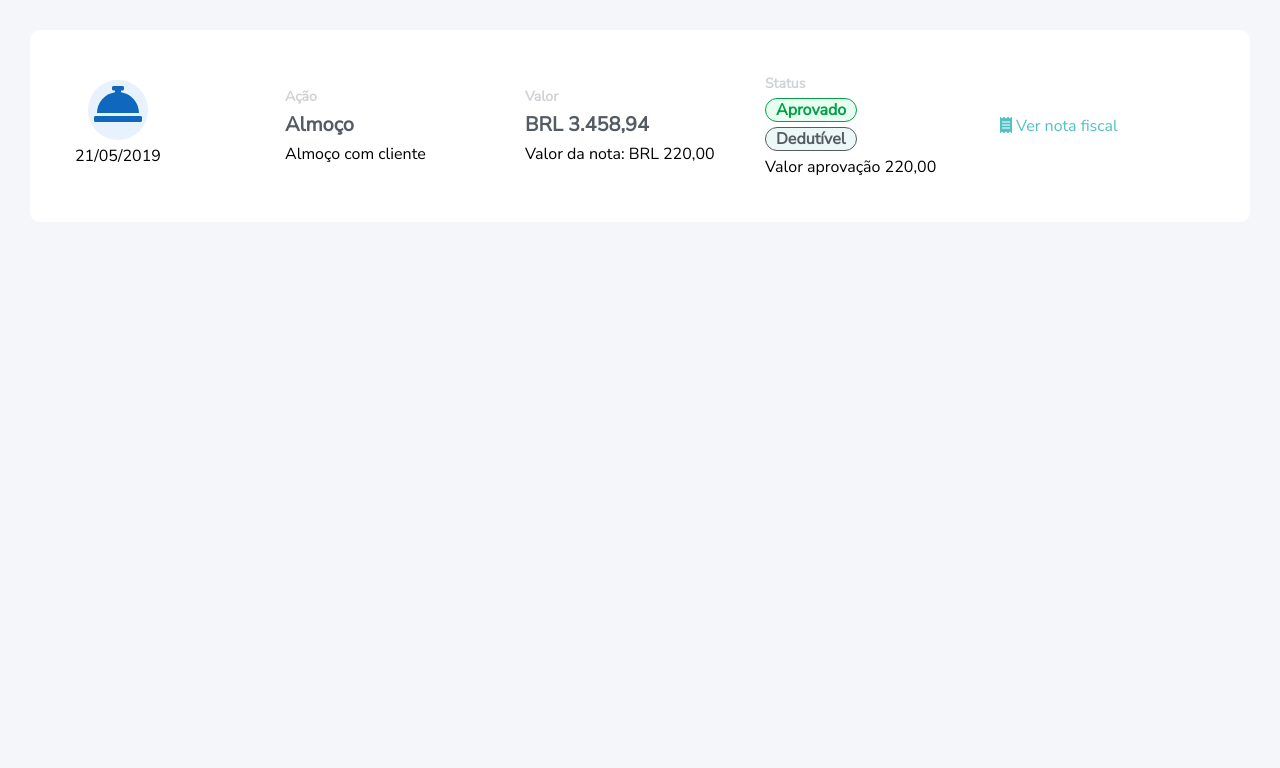
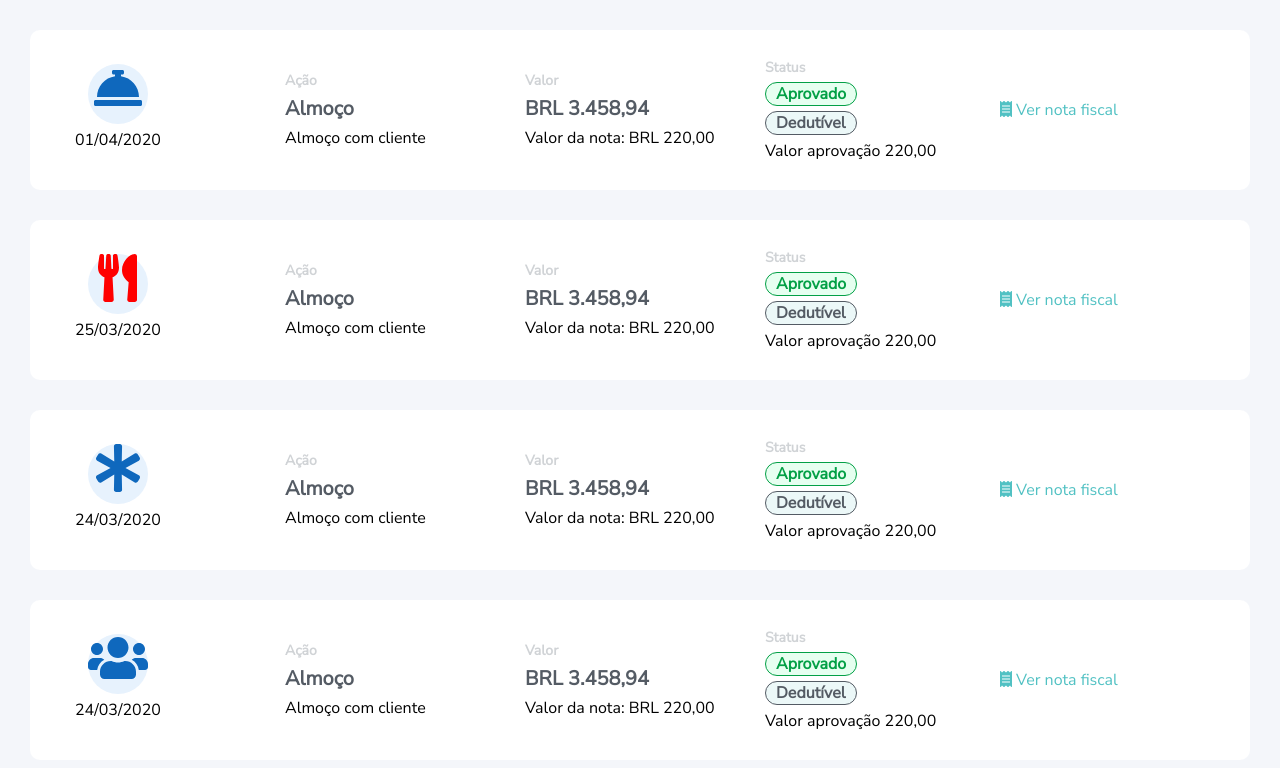
Before and after one commit to Daniel-Quirino/hotmart-challenge-front, a React (Create React App) app: page / in a window 1280 px wide. Shown: the top 768 px of the page. Built offline with nearby package versions, Linux system fonts and the light colour scheme; no server answers.

Commit message:
feat: organized timeline icons

```diff
--- a/src/App.css
+++ b/src/App.css
@@ -20,3 +20,13 @@ a {
   color: #51c1c3;
   text-decoration: none;
 }
+
+
+.flex_column {
+
+  flex-direction: column;
+}
+
+.flex {
+  display: flex;
+}
--- /dev/null
+++ b/src/Common/date.js
@@ -0,0 +1,7 @@
+
+
+export const formatTimeSpanToDefault = (date) => {
+  let newPatternData = new Date(date);
+
+  return `${(`00${newPatternData.getDate()}`).slice(-2)}/${(`00${newPatternData.getMonth() + 1}`).slice(-2)}/${newPatternData.getFullYear()}`;
+}
--- /dev/null
+++ b/src/Enum/Timeline.js
@@ -0,0 +1,5 @@
+export const enumExpenseTypes  = {
+  'hotel-fee': 'Hotel',
+  'food': 'Alimentação',
+  //...
+}
--- /dev/null
+++ b/src/Mocks/timeline.js
@@ -0,0 +1,84 @@
+const timeline = {
+  "content": [
+      {
+          "id": 545,
+          "cardDate": 1585710000000,
+          "cardType": "EXPENSE",
+          "expenseId": 545,
+          "invoiceDate": 1585710000000,
+          "expenseTypeId": 5,
+          "expenseTypeCode": "hotel-fee",
+          "expenseTypeIcon": "concierge-bell",
+          "currencyId": 3,
+          "currencyCode": "BRL",
+          "currencySymbol": "R$",
+          "resourceUrl": "https://staging-backoffice-hotmart.s3.amazonaws.com/accountability/collaborator_6393359/accountability_742/expense_545_file_615_Captura%20de%20tela%20de%202019-11-24%2010-15-50.png",
+          "contentType": "image/png",
+          "amountSpent": 11.11,
+          "amountTotal": 222.22,
+          "notes": "sadasd",
+          "status": "PENDING",
+          "updatedOn": 1585069977693,
+          "expenseEvaluation": null
+      },
+      {
+          "id": 544,
+          "cardDate": 1585105200000,
+          "cardType": "EXPENSE",
+          "expenseId": 544,
+          "invoiceDate": 1585105200000,
+          "expenseTypeId": 1,
+          "expenseTypeCode": "food",
+          "expenseTypeIcon": "utensils",
+          "currencyId": 3,
+          "currencyCode": "BRL",
+          "currencySymbol": "R$",
+          "resourceUrl": "https://staging-backoffice-hotmart.s3.amazonaws.com/accountability/collaborator_6393359/accountability_742/expense_544_file_614_Captura%20de%20tela%20de%202019-11-21%2009-36-41.png",
+          "contentType": "image/png",
+          "amountSpent": 1.11,
+          "amountTotal": 2.22,
+          "notes": "dsfsdsffds",
+          "status": "PENDING",
+          "updatedOn": 1585069977693,
+          "expenseEvaluation": null
+      },
+      {
+          "id": 1374,
+          "cardDate": 1585069978256,
+          "cardType": "ACCOUNTABILITY_SUBMITTED",
+          "author": {
+              "id": 6393359,
+              "name": "Henrique Elias",
+              "email": "henrique.elias@hotmart.com"
+          },
+          "notes": null,
+          "status": null
+      },
+      {
+          "id": 1373,
+          "cardDate": 1585069977972,
+          "cardType": "EVALUATION",
+          "author": {
+              "id": 6393359,
+              "name": "Henrique Elias",
+              "email": "henrique.elias@hotmart.com"
+          },
+          "notes": null,
+          "status": "PENDING"
+      },
+      {
+          "id": 1372,
+          "cardDate": 1585059146350,
+          "cardType": "ACCOUNTABILITY_CREATED",
+          "author": {
+              "id": 6393359,
+              "name": "Henrique Elias",
+              "email": "henrique.elias@hotmart.com"
+          },
+          "notes": null,
+          "status": null
+      }
+  ]
+}
+
+export default timeline;
--- /dev/null
+++ b/src/Pages/AnticipationRefund/Components/Timeline/Components/Icon.scss
@@ -0,0 +1,11 @@
+.timeline__concierge_bell-color {
+  color: #0f68bd;
+}
+
+.timeline__food-color, .timeline__hotmart-color {
+  color: red
+}
+
+.timeline__users-color {
+  color: #0f68bd;
+}
--- /dev/null
+++ b/src/Pages/AnticipationRefund/Components/Timeline/Components/Icons.js
@@ -0,0 +1,116 @@
+import { FontAwesomeIcon } from '@fortawesome/react-fontawesome';
+import { faConciergeBell } from '@fortawesome/free-solid-svg-icons';
+import { faReceipt } from '@fortawesome/free-solid-svg-icons';
+import { faUtensils } from '@fortawesome/free-solid-svg-icons';
+import { faFireAlt } from '@fortawesome/free-solid-svg-icons';
+import { faUsers } from '@fortawesome/free-solid-svg-icons';
+import { faAsterisk } from '@fortawesome/free-solid-svg-icons';
+
+import './Icon.scss';
+
+const renderHotelIcon = () => {
+  return (
+    <FontAwesomeIcon
+      className='timeline__concierge_bell-color'
+      icon={faConciergeBell}
+      size="3x"
+    />
+  )
+}
+
+const renderAsteriskIcon = () => {
+  return (
+    <FontAwesomeIcon
+      className='timeline__concierge_bell-color'
+      icon={faAsterisk}
+      size="3x"
+    />
+  )
+}
+
+const renderUsersIcon = () => {
+  return (
+    <FontAwesomeIcon
+      className='timeline__users-color'
+      icon={faUsers}
+      size="3x"
+    />
+  )
+}
+
+const renderReceiptIcon = () => {
+  return (
+    <FontAwesomeIcon
+      className='timeline__note_icon-color'
+      icon={faReceipt}
+      size="1x"
+    />
+  )
+}
+
+const renderFoodIcon = () => {
+  return (
+    <FontAwesomeIcon
+      className='timeline__food-color'
+      icon={faUtensils}
+      size="3x"
+    />
+  )
+}
+
+const renderHotmartIcon = () => {
+  return (
+    <FontAwesomeIcon
+      className='timeline__hotmart-color'
+      icon={faFireAlt}
+      size="3x"
+    />
+  )
+}
+
+const renderExpanseIcon = (expenseType) => {
+  let icon = <></>;
+
+  switch (expenseType) {
+    case 'hotel-fee':
+      icon = renderHotelIcon();
+      break;
+    case 'food':
+      icon = renderFoodIcon();
+      break;
+    default:
+      icon = renderHotmartIcon();
+      break
+  }
+
+  return icon;
+}
+
+
+
+export const renderFontAwesomeIcon = (cardType, typeCode = '') => {
+  let icon = <></>;
+
+  switch (cardType) {
+    case 'ACCOUNTABILITY_SUBMITTED':
+      icon = renderAsteriskIcon();
+      break;
+    case 'EVALUATION':
+      icon = renderUsersIcon();
+      break;
+    case 'ACCOUNTABILITY_CREATED':
+      icon = renderAsteriskIcon();
+      break;
+    case 'EXPENSE':
+      icon = renderExpanseIcon(typeCode);
+      break;
+    case 'RECEIPT':
+      icon = renderReceiptIcon();
+      break;
+    default:
+      icon = renderUsersIcon();
+      break;
+  }
+
+  return icon;
+}
--- a/src/Pages/AnticipationRefund/Components/Timeline/Timeline.js
+++ b/src/Pages/AnticipationRefund/Components/Timeline/Timeline.js
@@ -1,33 +1,29 @@
 import React, { useEffect } from 'react';
-import { FontAwesomeIcon } from '@fortawesome/react-fontawesome';
-import { faConciergeBell } from '@fortawesome/free-solid-svg-icons';
-import { faReceipt } from '@fortawesome/free-solid-svg-icons';
 
 import { Store } from '../../../../Infrastructure/Store/Store';
 import doGetTimeline from '../../../../Infrastructure/Actions/Timeline';
+import { renderFontAwesomeIcon } from './Components/Icons';
+import { formatTimeSpanToDefault } from '../../../../Common/date';
+
+import './Timeline.scss';
+import timeline from '../../../../Mocks/timeline';
 
 
-import './Timeline.scss';
-
-const renderIcon = () => {
+const renderExpanseCardIconData = (item) => {
   return (
-    <div className='timeline__icon'>
+    <li className='timeline__icon'>
       <div className='timeline__icon-flex'>
         <div className='timeline__icon-radius'>
-          <FontAwesomeIcon
-            className='timeline__concierge_bell-color'
-            icon={faConciergeBell}
-            size="3x"
-          />
+          {renderFontAwesomeIcon(item.cardType, item.expenseTypeCode)}
         </div>
-        <p className='timeline__text'>21/05/2019</p>
+      <p className='timeline__text'>{formatTimeSpanToDefault(item.cardDate)}</p>
       </div>
-    </div>
+    </li>
   )
 }
 
 
-const renderTimelineAction = (label, strongText, text) => {
+const renderExpanseCardAction = (label, strongText, text) => {
   return (
     <li className='timeline__action'>
       <p className='timeline__label'> {label} </p>
@@ -37,7 +33,7 @@ const renderTimelineAction = (label, strongText, text) => {
   )
 }
 
-const renderTimelineValue = (label, strongText, text) => {
+const renderExpanseCardValue = (label, strongText, text) => {
   return (
     <li className='timeline__value'>
       <p className='timeline__label'> {label} </p>
@@ -47,7 +43,7 @@ const renderTimelineValue = (label, strongText, text) => {
   )
 }
 
-const renderTimelineStatus = (label, aproveButtonText, deductibleButtonText, text) => {
+const renderExpanseCardStatus = (label, aproveButtonText, deductibleButtonText, text) => {
   return (
     <li className='timeline__status'>
       <p className='timeline__label'> {label} </p>
@@ -74,17 +70,50 @@ const deductibleText = () => {
   )
 }
 
-const renderReceipt = () => {
+const renderExpanseCardReceipt = () => {
   return (
     <li className='timeline__receipt'>
       <a href='http://localhost:3000' className='timeline__link'>
-        <FontAwesomeIcon
-          className='timeline__note_icon-color'
-          icon={faReceipt}
-          size="1x"
-        /> Ver nota fiscal
+        {renderFontAwesomeIcon('RECEIPT')} Ver nota fiscal
       </a>
     </li>
+  )
+}
+
+const renderExpenseCard = (item) => {
+  return (
+    <li className='timeline__grid'>
+      {renderExpanseCardIconData(item)}
+      {renderExpanseCardAction('Ação', 'Almoço', 'Almoço com cliente')}
+      {renderExpanseCardValue('Valor', 'BRL 3.458,94', 'Valor da nota: BRL 220,00')}
+      {renderExpanseCardStatus('Status', 'Aprovado', 'Dedutível', 'Valor aprovação 220,00')}
+      {renderExpanseCardReceipt()}
+    </li>
+  )
+}
+
+const renderTimelineList = () => {
+  return (
+    timeline.content.map(itemTimeline => {
+      switch(itemTimeline.cardType  ) {
+        case 'EXPENSE':
+          return renderExpenseCard(itemTimeline);
+        case 'ACCOUNTABILITY_SUBMITTED':
+          return renderExpenseCard(itemTimeline);
+        case 'EVALUATION':
+          return renderExpenseCard(itemTimeline);
+        default:
+          return <></>
+      }
+    })
+  )
+}
+
+const renderTimeline = () => {
+  return (
+    <ul className='flex_column' >
+      {renderTimelineList()}
+    </ul>
   )
 }
 
@@ -99,20 +128,14 @@ const Timeline = () => {
 
   useEffect(() => {
     if(state.timeline) setTimeline(state.timeline);
-    console.log(state)
   }, [state]);
 
-
+  if(!timeline)
+    return <></>
 
   return (
     <div className='timeline' >
-      <ul className='timeline__grid ' >
-        {renderIcon()}
-        {renderTimelineAction('Ação', 'Almoço', 'Almoço com cliente')}
-        {renderTimelineValue('Valor', 'BRL 3.458,94', 'Valor da nota: BRL 220,00')}
-        {renderTimelineStatus('Status', 'Aprovado', 'Dedutível', 'Valor aprovação 220,00')}
-        {renderReceipt()}
-      </ul>
+      {renderTimeline()}
     </div>
   );
 }
--- a/src/Pages/AnticipationRefund/Components/Timeline/Timeline.scss
+++ b/src/Pages/AnticipationRefund/Components/Timeline/Timeline.scss
@@ -1,20 +1,22 @@
 .timeline {
-  display: flex;
-  flex-direction: column;
-  background-color: white;
+  background-color: #f4f6fa;
   border-radius: 10px;
 }
+
 
 .timeline__grid {
   display: grid;
   align-items: center;
   justify-items: start;
+  background-color: white;
 
+  border-radius: 10px;
   grid-template-columns: repeat(5, 1fr);
   grid-template-rows: 140px;
+  padding: 10px 10px 10px 10px;
+  margin: 30px  auto;
+}
 
-  padding: 10px 10px 10px 10px;
-}
 
 .timeline__icon {
   grid-column: 1 / 2;
@@ -36,17 +38,13 @@
   width: 60px;
   height: 60px;
   border-radius: 50%;
-  background-color: #e7f2fd;;
+  background-color: #e7f2fd;
 }
 
-.timeline__concierge_bell-color {
-  color: #0f68bd;
-}
 
 .timeline__note_icon-color {
   color: #51c1c3;
 }
-
 
 .fa-home {
   color: green;
```
Also changed, not shown: src/Pages/AnticipationRefund/Components/Timeline/utils.js (added, +9 -0 lines), src/Mocks/header.js (indentation only), 1 other file (tests, documents, lock files or other folders).
